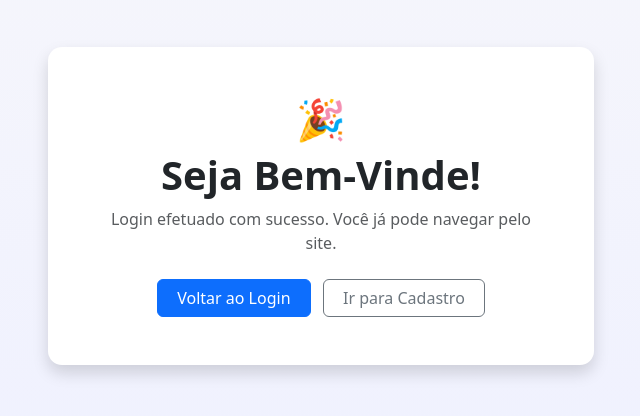
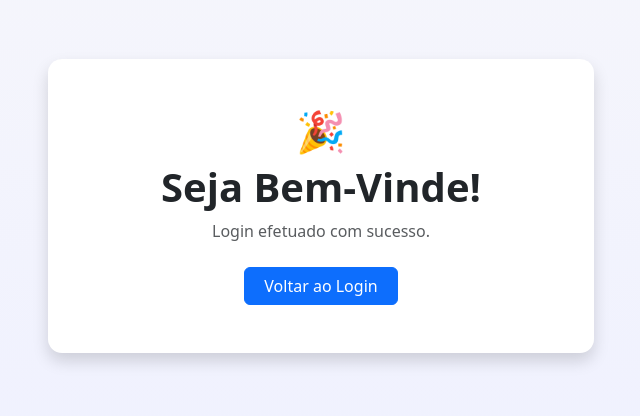
Before and after one commit to DeMesquita/atv01-ecommerce, a plain HTML site: page bemvindo.html in a window 1280 px wide. Shown: the part 194-610 px from the top of the page, without its empty margins (319-959 px from the left). Drawn offline with nearby package versions, Linux system fonts and the light colour scheme.

Commit message:
Update bemvindo.html

```diff
--- a/bemvindo.html
+++ b/bemvindo.html
@@ -15,9 +15,8 @@
           <div class="card-body text-center p-5">
             <div class="display-6 mb-2">🎉</div>
             <h1 class="display-6 fw-semibold mb-2">Seja Bem-Vinde!</h1>
-            <p class="text-muted mb-4">Login efetuado com sucesso. Você já pode navegar pelo site.</p>
-            <a href="index.html" class="btn btn-primary me-2">Voltar ao Login</a>
-            <a href="cadastro.html" class="btn btn-outline-secondary">Ir para Cadastro</a>
+            <p class="text-muted mb-4">Login efetuado com sucesso.</p>
+            <a href="index.html" class="btn btn-primary">Voltar ao Login</a>
           </div>
         </div>
       </div>
```
